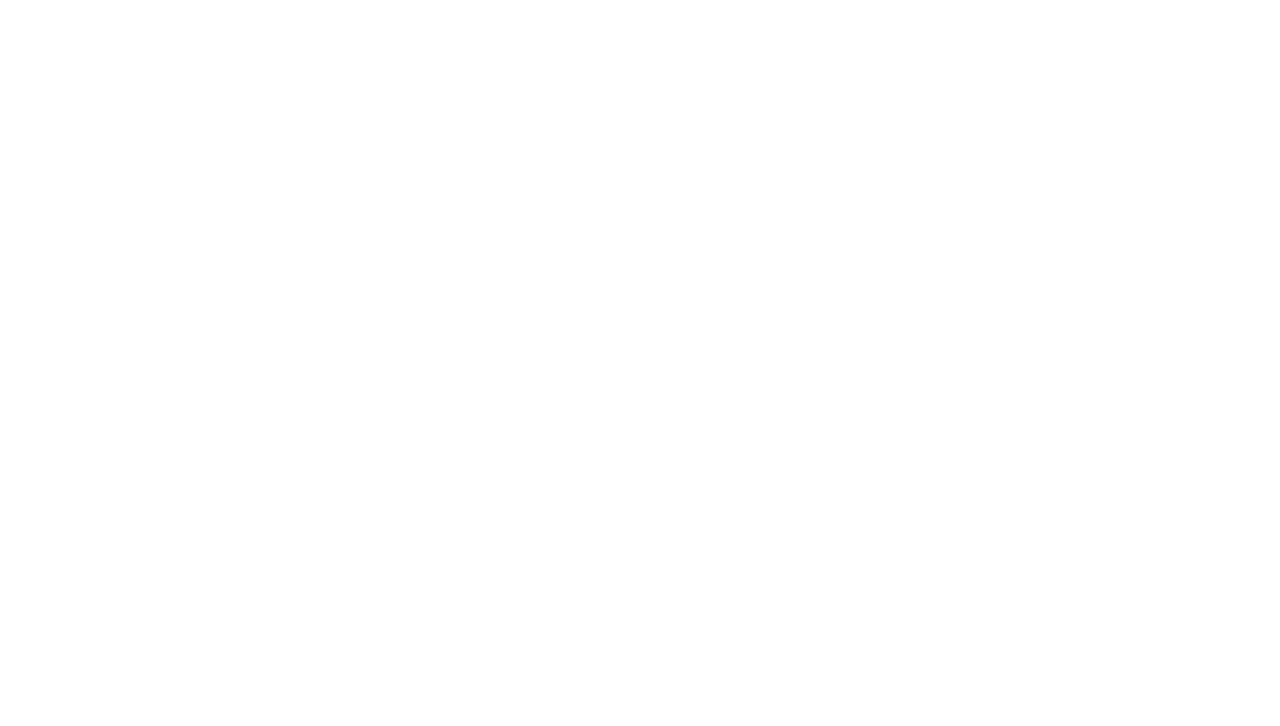
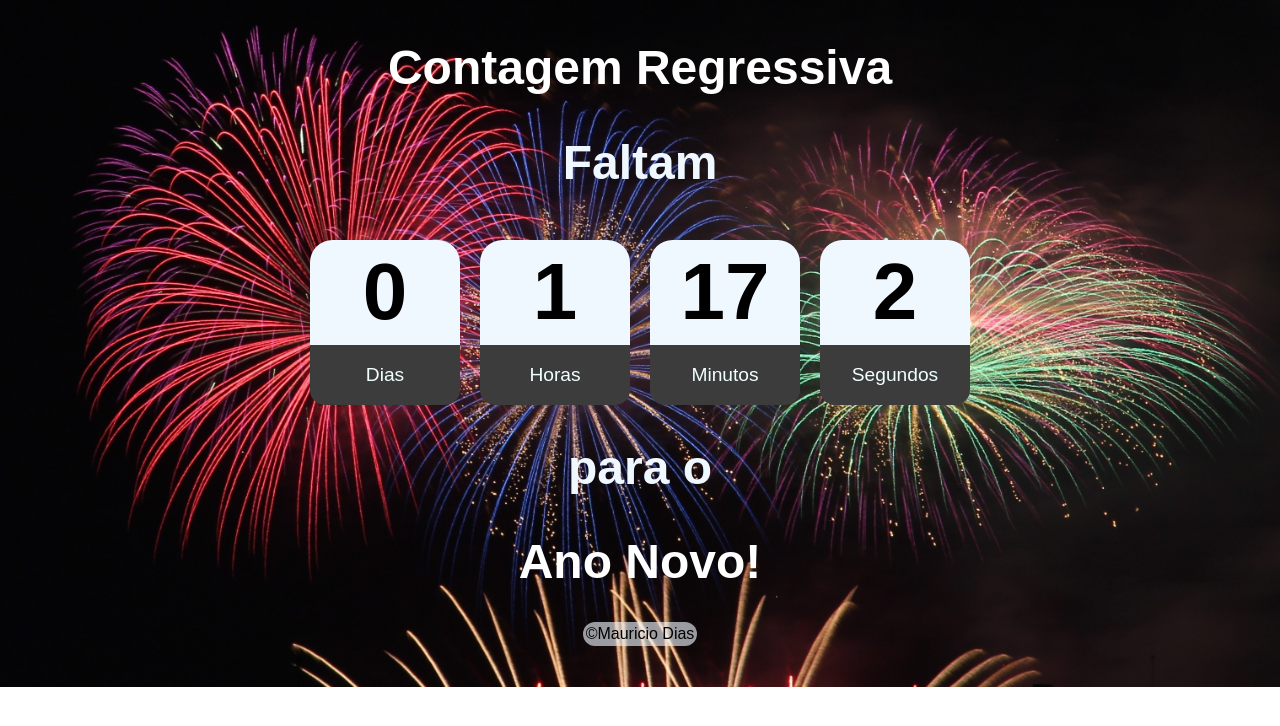
Before and after one commit to MauricioDiias/Feliz-Ano-Novo, a plain HTML site: page index.html in a window 1280 px wide. Drawn offline with Linux system fonts and the light colour scheme.

Commit message:
Feliz Ano Novo

```diff
--- a/index.html
+++ b/index.html
@@ -1,12 +1,60 @@
 <!DOCTYPE html>
-<html lang="en">
+<html lang="pt-br">
+
 <head>
     <meta charset="UTF-8">
     <meta http-equiv="X-UA-Compatible" content="IE=edge">
     <meta name="viewport" content="width=device-width, initial-scale=1.0">
-    <title>Document</title>
+    <link rel="stylesheet" href="style.css">
+    <title>Contagem Regressiva</title>
 </head>
+
 <body>
+    <div class="container" id="container">
+
+        <div class="up">
+
+            <h1>Contagem Regressiva</h1>
+            <h2>Faltam</h2>
+
+        </div>
+        <div class="center">
+
+            <div class="num">
+                <div class="numero" id="dias">01</div>
+                <div class="nome">Dias</div>
+            </div>
+            <div class="num">
+                <div class="numero" id="horas">01</div>
+                <div class="nome">Horas</div>
+            </div>
+            <div class="num">
+                <div class="numero" id="minutos">01</div>
+                <div class="nome">Minutos</div>
+            </div>
+            <div class="num">
+                <div class="numero" id="segundos">01</div>
+                <div class="nome">Segundos</div>
+            </div>
+
+
+        </div>
+        <div class="final">
+
+            <h2>para o</h2>
+            <span>
+                <h1>Ano Novo!</h1>
+            </span>
+
+        </div>
+        <div class="co-criador">&copy;Mauricio Dias</div>
+    </div>
+    <div class="ano-novo" id="ano-novo">
+        <img src="./Blue Glittered Happy New Year Linkedin Post (1).gif" alt="">
+    </div>
+
 
 </body>
+<script src="script.js"></script>
+
 </html>
--- /dev/null
+++ b/script.js
@@ -0,0 +1,35 @@
+const dias = document.querySelector('#dias')
+const horas =document.querySelector('#horas')
+const minutos =document.querySelector('#minutos')
+const segundos =document.querySelector('#segundos')
+
+const currentYear = new Date().getFullYear()
+
+const newYearTime = new Date(`january 1 ${currentYear + 1} 00:00:00`)
+
+//atualize o tempo contagem regresiva
+function updateCountdownTime(){
+    const currentTime = new Date()
+    const diff = newYearTime - currentTime
+    console.log(newYearTime)
+    console.log(currentTime)
+
+    const d = Math.floor(diff/1000/60/60/24)
+    const h = Math.floor(diff/1000/60/60)%24
+    const m = Math.floor(diff/1000/60)%60
+    const s = Math.floor(diff/1000)%60
+
+
+
+    dias.innerHTML = d
+    horas.innerHTML = h
+    minutos.innerHTML = m
+    segundos.innerHTML = s
+
+    if(diff < 0){
+        document.getElementById("container").style.display='none'
+        document.getElementById("ano-novo").style.display='flex'
+
+    }
+}
+setInterval(updateCountdownTime, 1000)
--- /dev/null
+++ b/style.css
@@ -0,0 +1,83 @@
+body {
+    background-image: url("./pexels-dusty-rainbows-12701467.jpg");
+   /* background-color: rgb(26, 24, 24); */
+    display: 0;
+    padding: 0;
+    background-repeat: no-repeat;
+    background-size: cover;
+    justify-content: cover;
+    background-position: center;
+    font-family: sans-serif;
+}
+
+h1 {
+    color: rgb(255, 255, 255);
+    display: flex;
+    align-items: center;
+    justify-content: center;
+    font-weight: 800;
+    font-size: 3em;
+}
+
+h2 {
+    color: aliceblue;
+    align-items: center;
+    justify-content: center;
+    display: flex;
+    font-size: 3em;
+}
+
+.container {
+    flex-direction: column;
+    align-items: center;
+    justify-content: center;
+    display: flex;
+}
+
+.center {
+    display: flex;
+    align-items: center;
+    justify-content: center;
+}
+
+.num {
+    background-color: aliceblue;
+    width: 150px;
+    height: 150px;
+    border-radius: 15%;
+    align-items: center;
+    justify-content: center;
+    margin: 10px;
+}
+.num .numero{
+    font-size: 5em;
+    font-weight: 600;
+    display: flex;
+align-items: center;
+justify-content: center;
+height: 70%;
+}
+.num .nome{
+    font-size: 1.2em;
+    font-weight: 500;
+    display: flex;
+    align-items: center;
+    justify-content: center;
+    background-color:rgb(61, 60, 60);
+    color: azure;
+    height: 40%;
+    border-radius: 0 0 15px 15px;
+}
+.ano-novo{
+    margin: 0;
+    padding: 0;
+    display: none;
+    align-items: center;
+    justify-content: center;
+}
+.co-criador{
+    color: rgb(0, 0, 0);
+    background-color: rgba(240, 248, 255, 0.616);
+border-radius: 15px;
+padding: 3px;
+}
```
Also changed, not shown: Blue Glittered Happy New Year Linkedin Post (1).gif (added), pexels-annalouise-1387577.jpg (added), pexels-dusty-rainbows-12701467.jpg (added), pexels-stefano-lissa-588266.jpg (added).
